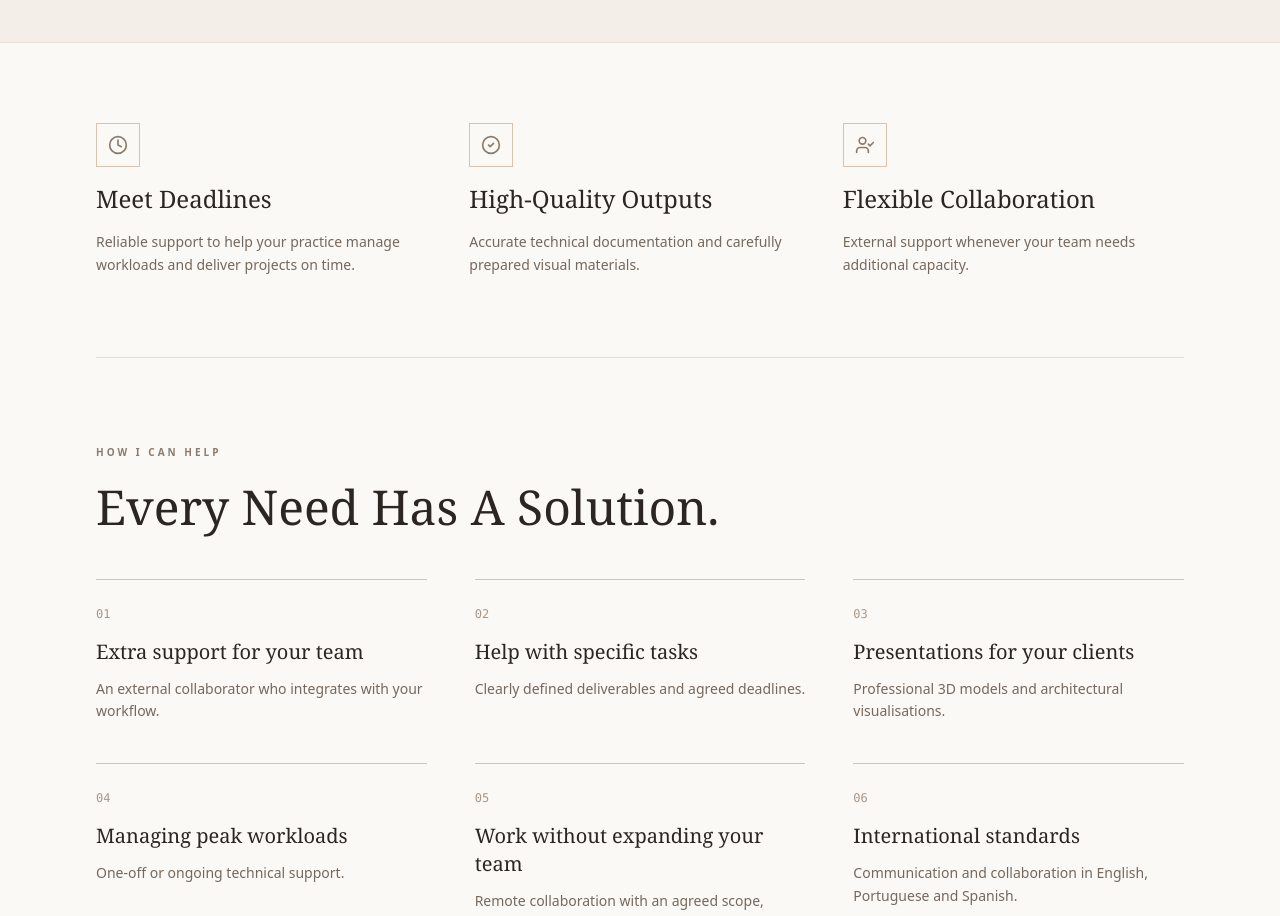
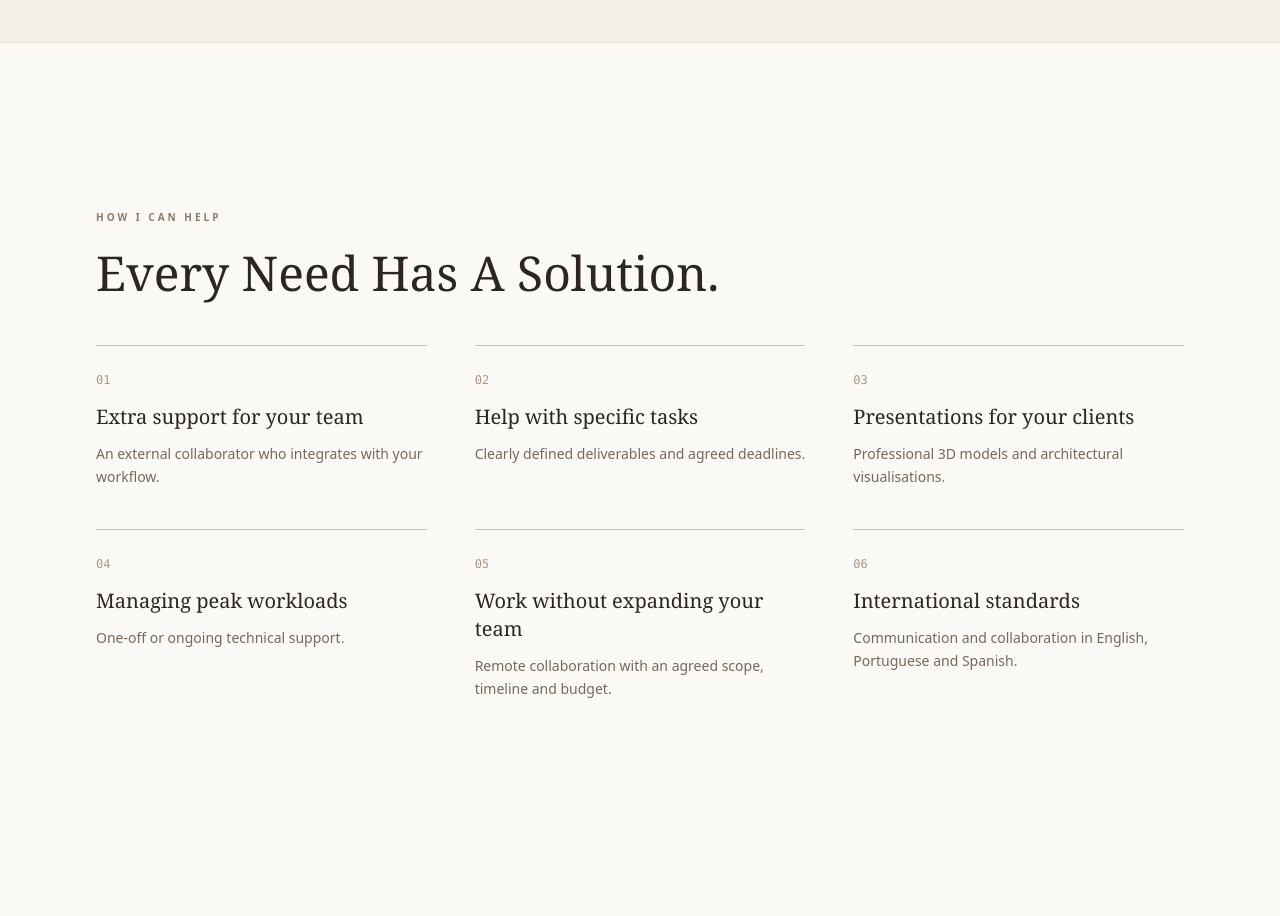
Before and after one commit to andersonato/landing-template, a Next.js app: page / in a window 1280 px wide. Shown: the part 1040-1956 px from the top of the page. Built offline with nearby package versions, Linux system fonts and the light colour scheme.

Commit message:
Remove duplicate home benefit cards

```diff
--- a/app/components/Features.jsx
+++ b/app/components/Features.jsx
@@ -1,23 +1,4 @@
-
-import { CheckCircle2, Globe, UserCheck, Clock, ArrowRight } from "lucide-react";
-
-const highlights = [
-  {
-    icon: Clock,
-    title: "Meet Deadlines",
-    description: "Reliable support to help your practice manage workloads and deliver projects on time.",
-  },
-  {
-    icon: CheckCircle2,
-    title: "High-Quality Outputs",
-    description: "Accurate technical documentation and carefully prepared visual materials.",
-  },
-  {
-    icon: UserCheck,
-    title: "Flexible Collaboration",
-    description: "External support whenever your team needs additional capacity.",
-  },
-];
+import { ArrowRight } from "lucide-react";
 
 const solutions = [
   ["Extra support for your team", "An external collaborator who integrates with your workflow."],
@@ -103,28 +84,6 @@ export default function Features({ variant = "home", navigateTo }) {
 
   return (
     <section className="mx-auto max-w-7xl px-6 py-20 md:px-12 lg:px-24">
-      <div className="grid gap-8 border-b border-[#e6ddd3] pb-20 md:grid-cols-3">
-        {highlights.map((item) => {
-          const Icon = item.icon;
-
-          return (
-            <div key={item.title} className="space-y-4">
-              <div className="flex h-11 w-11 items-center justify-center border border-[#d8c3b0] text-[#8c7b6c]">
-                <Icon size={20} />
-              </div>
-
-              <h3 className="font-serif text-2xl text-[#2b2621]">
-                {item.title}
-              </h3>
-
-              <p className="text-sm font-light leading-relaxed text-[#75685c]">
-                {item.description}
-              </p>
-            </div>
-          );
-        })}
-      </div>
-
       <div className="py-20">
         <div className="mb-12 max-w-2xl">
           <span className="text-[10px] font-bold uppercase tracking-[0.3em] text-[#8c7b6c]">
```
